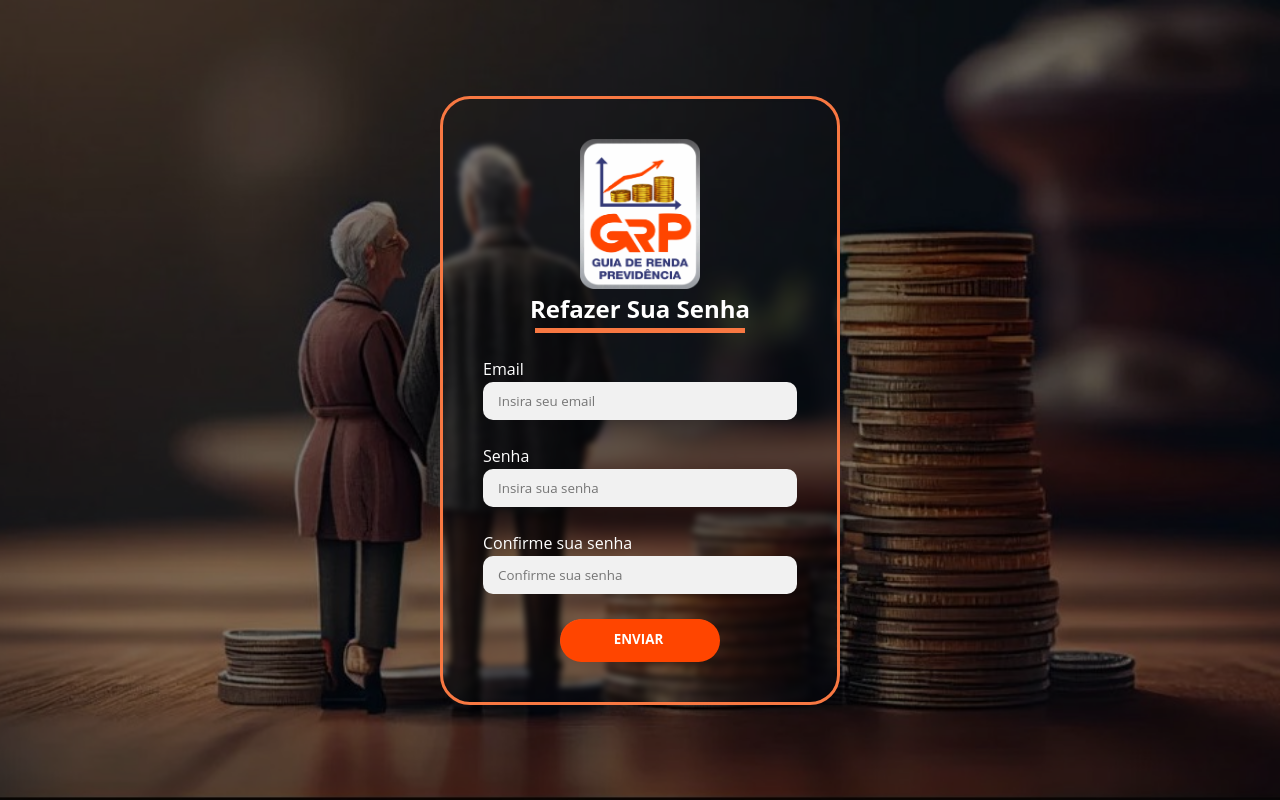
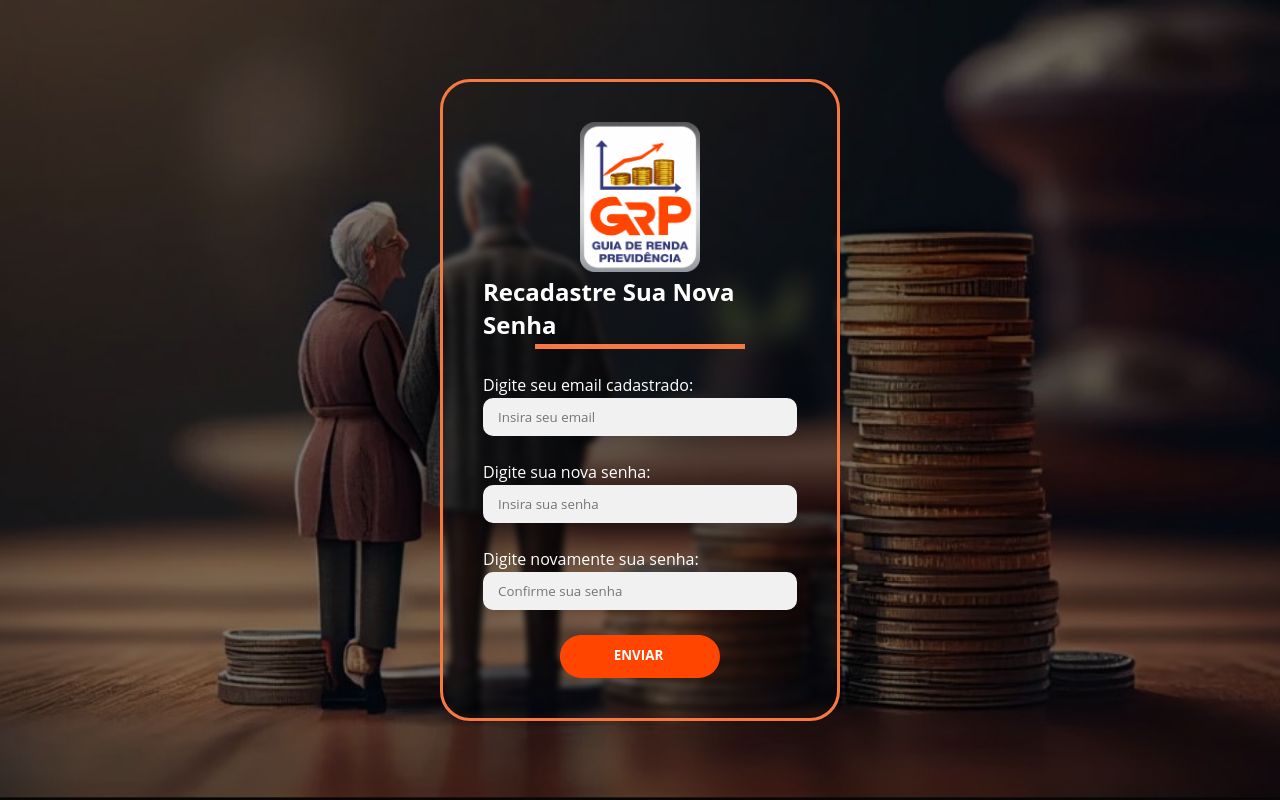
Before and after one commit to g-celente/calculadora_inss, a Flask app: page /forgotPassword in a window 1280 px wide. Run offline with Flask 3, Linux system fonts and the light colour scheme.

Commit message:
att(textos): atualização de textos nos templates

```diff
--- a/app.py
+++ b/app.py
@@ -3477,8 +3477,6 @@ def cadastroEmpresa():
 
     dias_restantes = verificar_acesso_empresa(empresa)
 
-    print(dias_restantes)
-
     if dias_restantes < 0:
         error = f"Acesso expirado, prazo de utilização contratado finalizado."
         return render_template('auth/empresaCadastro.html', error=error)
@@ -3490,7 +3488,7 @@ def cadastroEmpresa():
         return render_template('auth/empresaCadastro.html', error=error)
 
     if not empresa:
-        error = 'Empresa não encontrada!'
+        error = 'Verifique o código da sua empresa digitado'
         return render_template('auth/empresaCadastro.html', error=error)
 
     if empresa.qtd_func_rest <= 0:
--- a/templates/auth/resetPassword.html
+++ b/templates/auth/resetPassword.html
@@ -14,11 +14,11 @@
       <form id="login-form" class="form" action='{{ url_for('forgotPassword') }}' method="POST">
         <div class="titulo">
           <img src="/static/assets/GRP branding.LOGOMARCA.png" alt="" width="120" height="150">
-          <h2>Refazer Sua Senha</h2>
+          <h2>Recadastre Sua Nova Senha</h2>
           <div class="barra-horizontal"></div>
         </div>
         <div class="campo-input">
-            <label for="email">Email</label>
+            <label for="email">Digite seu email cadastrado:</label>
             <input type="email" id="email" name="email" placeholder="Insira seu email" required>
             {% if error_email %}
             <span class="invalid-feedback" role="alert">
@@ -27,7 +27,7 @@
             {% endif %}
         </div>
         <div class="campo-input">
-            <label for="password">Senha</label>
+            <label for="password">Digite sua nova senha:</label>
             <input
               type="password"
               id="password"
@@ -43,7 +43,7 @@
         </div>
 
         <div class="campo-input">
-            <label for="password_confirmation">Confirme sua senha</label>
+            <label for="password_confirmation">Digite novamente sua senha:</label>
             <input
               type="password"
               id="password_confirmation"
```
